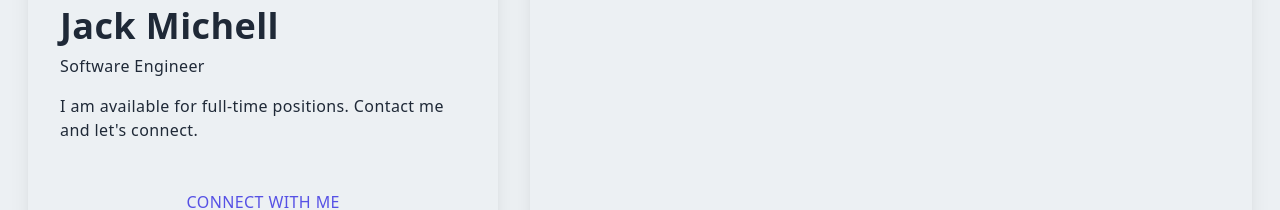
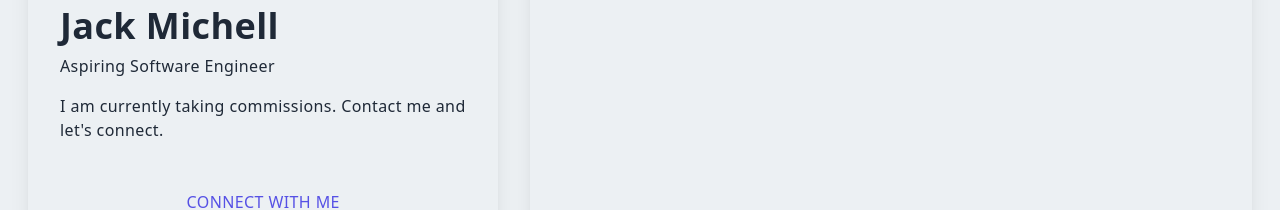
Before and after one commit to MrJack2x/jackm-portfolio, a React (Vite) app: page / in a window 1280 px wide. Shown: the part 2901-3111 px from the top of the page. Built offline with nearby package versions, Linux system fonts and the light colour scheme.

Commit message:
Updated contact section message for better clarity

```diff
--- a/src/components/Contact.jsx
+++ b/src/components/Contact.jsx
@@ -24,10 +24,10 @@ export default function Contact() {
                 />
                 <div>
                   <h2 className="py-2">Jack Michell</h2>
-                  <p>Software Engineer</p>
+                  <p>Aspiring Software Engineer</p>
                   <p className="py-4">
-                    I am available for full-time positions. Contact me and
-                    let&#39;s connect.
+                    I am currently taking commissions. Contact me and let&#39;s
+                    connect.
                   </p>
                 </div>
                 <div>
```
